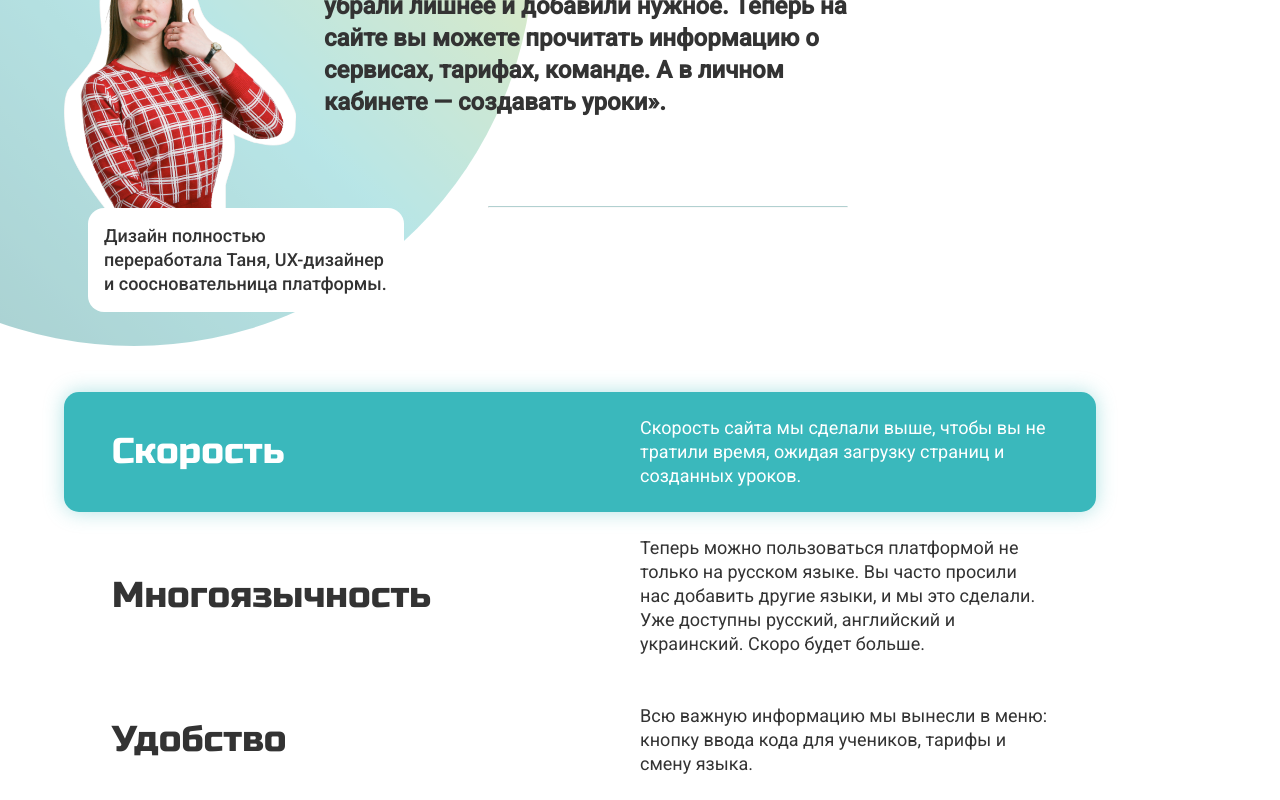
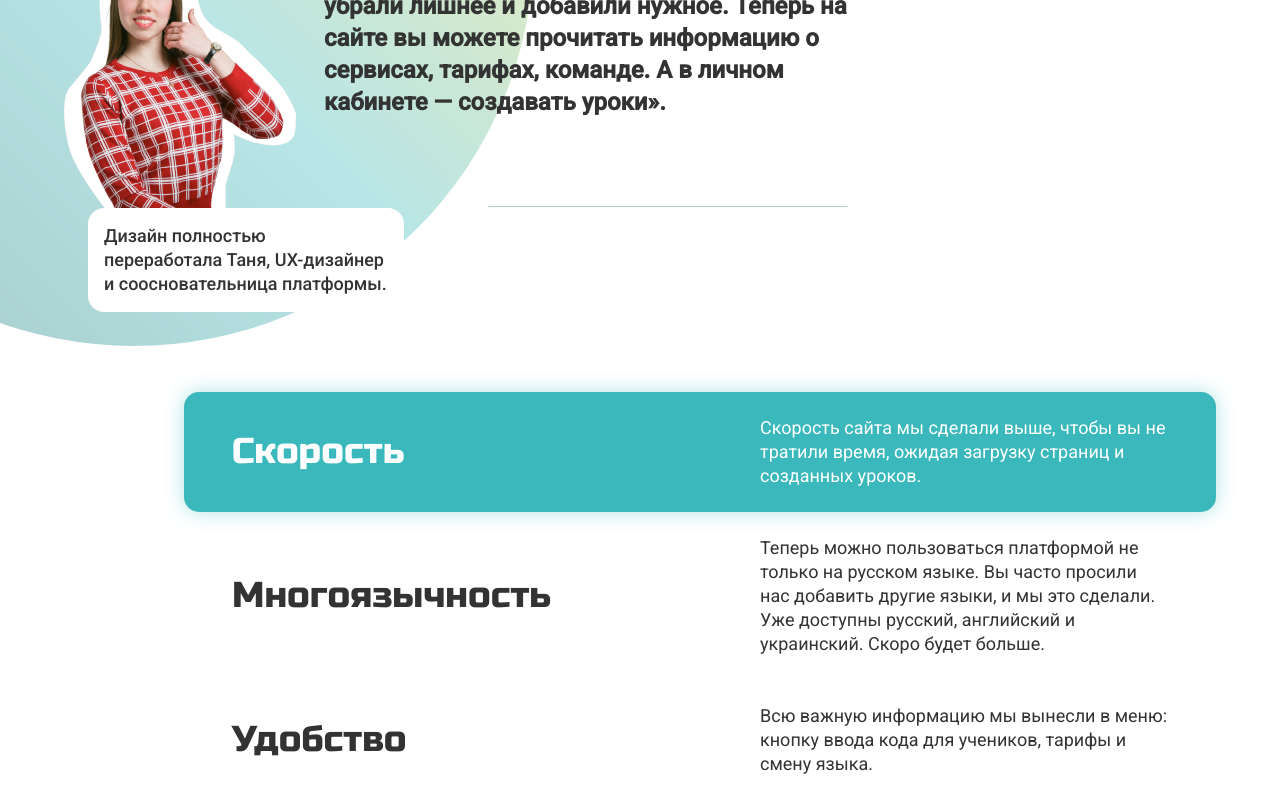
Before and after one commit to Orehouse/joy-landing, a Next.js app: page / in a window 1280 px wide. Shown: the part 2220-3020 px from the top of the page. Built offline with nearby package versions, Linux system fonts and the light colour scheme.

Commit message:
Fix WhatsNewBlockSite styles

```diff
--- a/components/WhatsNewBlock/_Site/WhatsNewBlockSite.module.scss
+++ b/components/WhatsNewBlock/_Site/WhatsNewBlockSite.module.scss
@@ -116,6 +116,8 @@
   }
 
   &Benefits {
+    display: flex;
+    flex-flow: row-reverse;
     margin-top: 10*$baseIndent;
     @media (max-width: $sm) {
       margin-top: 7*$baseIndent;
```
